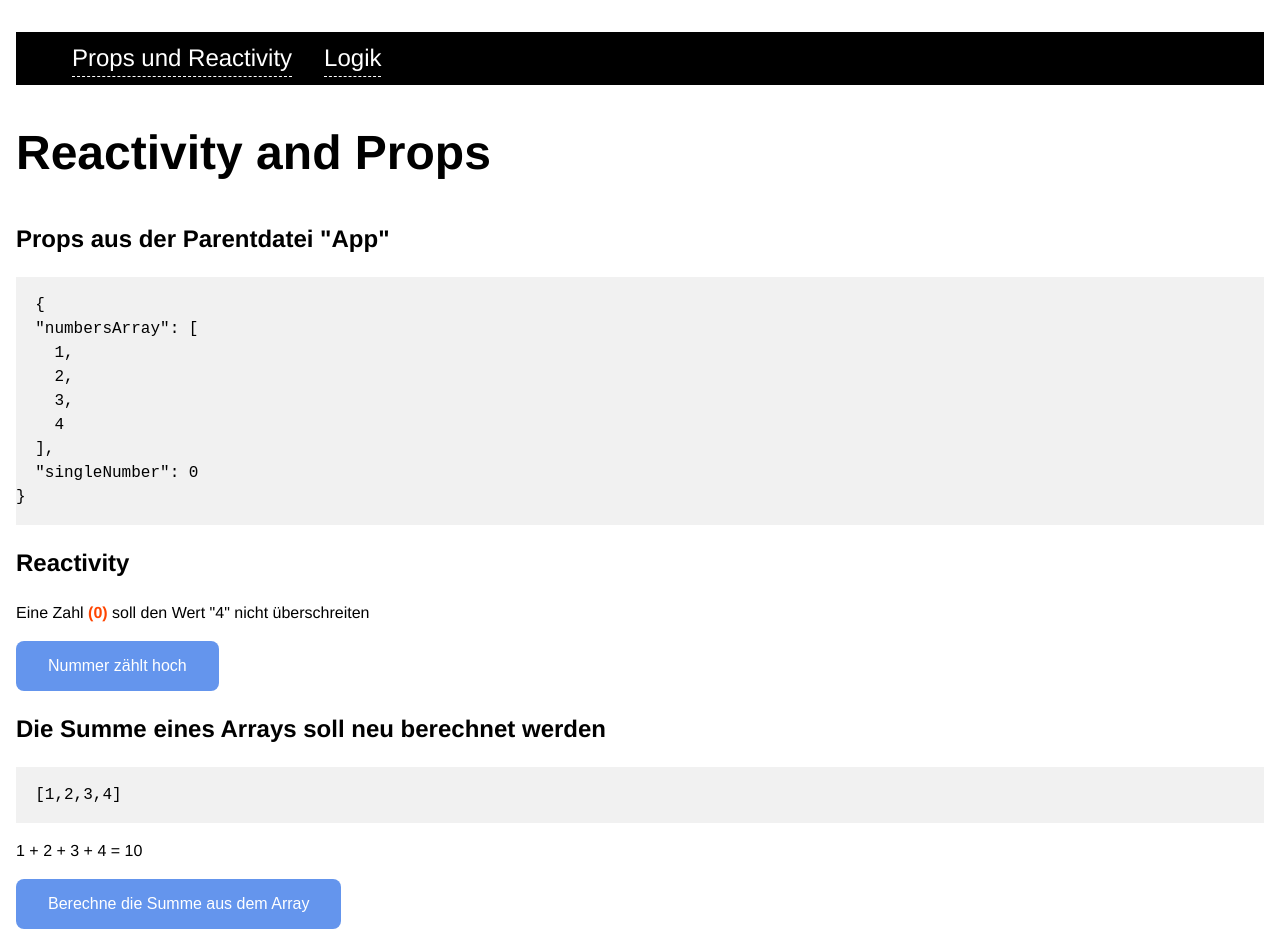
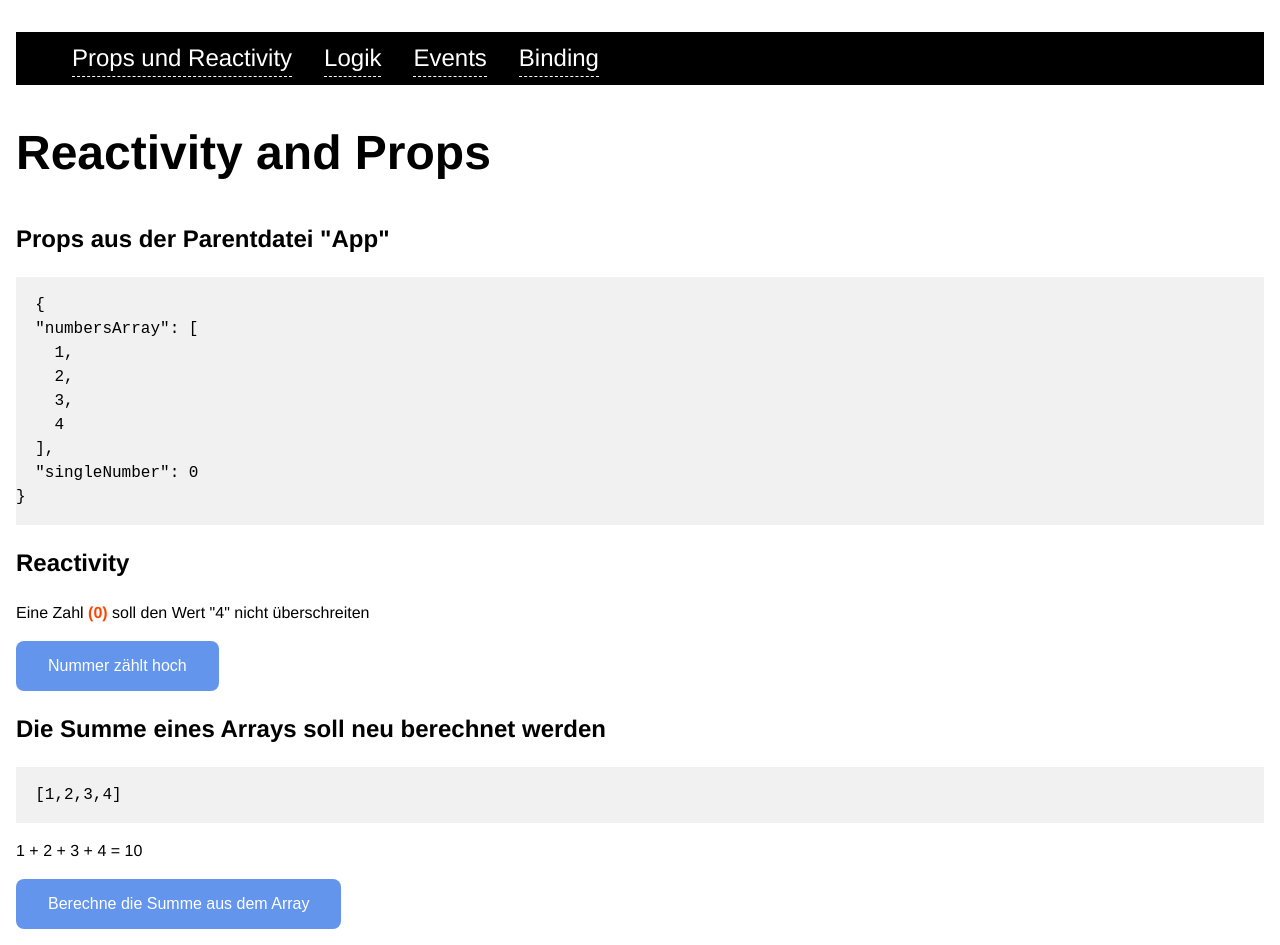
Before and after one commit to Clabaste/svelte-mwx-tech, a Svelte app: page / in a window 1280 px wide. Built offline with nearby package versions, Linux system fonts and the light colour scheme.

Commit message:
add logic page

```diff
--- a/src/App.svelte
+++ b/src/App.svelte
@@ -2,6 +2,8 @@
   import Counter from './lib/Counter.svelte'
   import {onMount} from "svelte";
   import Logic from "./lib/Logic.svelte";
+  import Events from "./lib/Events.svelte";
+  import Binding from "./lib/Binding.svelte";
 
   let page
   onMount(() => {
@@ -14,6 +16,11 @@
       page = 'reactivity';
     } else if (path === '/logic') {
       page = 'logic';
+    }  else if (path === '/events') {
+      page = 'events';
+    }
+    else if (path === '/binding') {
+      page = 'binding';
     } else {
       window.location.hash = '/';
     }
@@ -39,6 +46,10 @@
     ],
     singleNumber: 0
   }
+
+  function eventForward () {
+    alert('event Forwarded')
+  }
 </script>
 
 <svelte:window on:hashchange={onRouteChange} />
@@ -58,6 +69,20 @@
               href="#/logic">Logik</a
       >
     </li>
+    <li>
+      <a
+              class="nav__list-link"
+              class:nav__list-link--active={page === '/events'}
+              href="#/events">Events</a
+      >
+    </li>
+    <li>
+      <a
+              class="nav__list-link"
+              class:nav__list-link--active={page === '/binding'}
+              href="#/binding">Binding</a
+      >
+    </li>
   </ul>
 </nav>
 <main>
@@ -65,6 +90,10 @@
     <Counter {...counterData} />
   {:else if page === 'logic'}
     <Logic {...logicData} />
+  {:else if page === 'events'}
+    <Events  on:blur={eventForward}/>
+  {:else if page === 'binding'}
+    <Binding  on:blur={eventForward}/>
     {/if}
 </main>
 
--- a/src/app.scss
+++ b/src/app.scss
@@ -10,6 +10,7 @@
   -webkit-font-smoothing: antialiased;
   -moz-osx-font-smoothing: grayscale;
   -webkit-text-size-adjust: 100%;
+
 }
 
 a {
@@ -27,6 +28,9 @@ body {
   margin: 0;
   padding: $gridV $gridH;
   font-size: $fontSize;
+  * {
+    box-sizing: border-box;
+  }
 }
 
 h1 {
@@ -56,5 +60,13 @@ pre {
 }
 
 .flex {
-  display: flex;gap: $gridV
+  display: flex;gap: $gridV;
+  > * {
+    flex: 1 1 0
+  }
+  &--fix {
+    > * {
+      flex: 0 0 0
+    }
+  }
 }
--- a/src/lib/Logic.svelte
+++ b/src/lib/Logic.svelte
@@ -82,7 +82,7 @@
     <pre>{eachblock}</pre>
   <ul class="image-list">
     {#each imageList as { src, name }, i}
-      <li class="flex ">
+      <li class=" flex--fix ">
         <img src="{src}" alt="">
         {name} <Emoji name={name}></Emoji>
       </li>
@@ -93,7 +93,7 @@
     <pre>{eachblockKeyed}</pre>
   <ul class="image-list">
     {#each imageList as { src, name }, i (name)}
-      <li class="flex ">
+      <li class="flex flex--fix ">
         <img src="{src}" alt="">
         {name} <Emoji name={name}></Emoji>
       </li>
@@ -124,7 +124,7 @@ das richtige Icon an.</p>
     {:then list}
       <ul class="image-list">
         {#each list as { src, name }, i (name)}
-          <li class="flex ">
+          <li class="flex flex--fix ">
             <img src="{src}" alt="">
             {name}
           </li>
```
